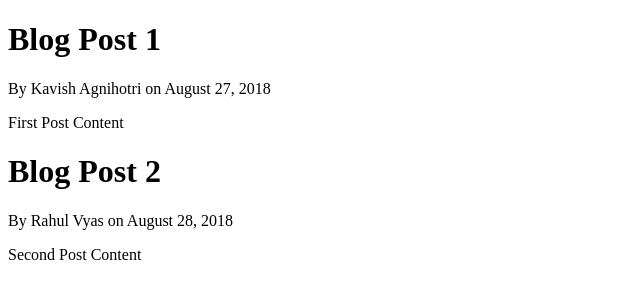
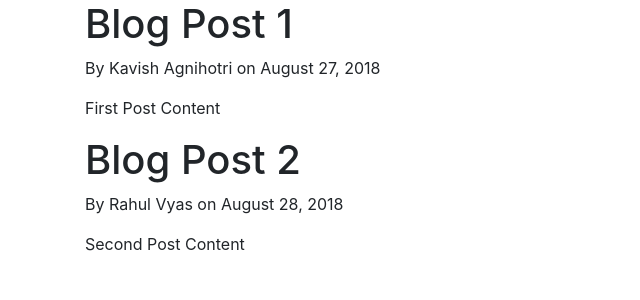
Before and after one commit to Kavish-Agnihotri/django_todo, a Django app: page / in a window 1280 px wide. Shown: the top 300 px of the page, without its empty margins (0-640 px from the left). Run offline with Django 3.2, Linux system fonts and the light colour scheme.

Commit message:
Added Bootstrap in base.html

```diff
--- a/blog/templates/blog/base.html
+++ b/blog/templates/blog/base.html
@@ -1,8 +1,13 @@
 <!DOCTYPE html>
 <html lang="en">
 <head>
-    <meta charset="UTF-8">
-    <meta name="viewport" content="width=device-width, initial-scale=1.0">
+
+     <!-- Required meta tags -->
+     <meta charset="utf-8">
+     <meta name="viewport" content="width=device-width, initial-scale=1, shrink-to-fit=no">
+
+     <!-- Bootstrap CSS -->
+     <link rel="stylesheet" href="https://cdn.jsdelivr.net/npm/bootstrap@4.5.3/dist/css/bootstrap.min.css" integrity="sha384-TX8t27EcRE3e/ihU7zmQxVncDAy5uIKz4rEkgIXeMed4M0jlfIDPvg6uqKI2xXr2" crossorigin="anonymous">
 
     {% if title %}
         <title>Django Blog - {{ title }} </title>
@@ -11,6 +16,12 @@
     {% endif %}
 </head>
 <body>
+    <div class="container">
     {% block content %}{% endblock %}
+    </div>
+
+    <script src="https://code.jquery.com/jquery-3.5.1.slim.min.js" integrity="sha384-DfXdz2htPH0lsSSs5nCTpuj/zy4C+OGpamoFVy38MVBnE+IbbVYUew+OrCXaRkfj" crossorigin="anonymous"></script>
+    <script src="https://cdn.jsdelivr.net/npm/bootstrap@4.5.3/dist/js/bootstrap.bundle.min.js" integrity="sha384-ho+j7jyWK8fNQe+A12Hb8AhRq26LrZ/JpcUGGOn+Y7RsweNrtN/tE3MoK7ZeZDyx" crossorigin="anonymous"></script>
+
 </body>
 </html>
```
